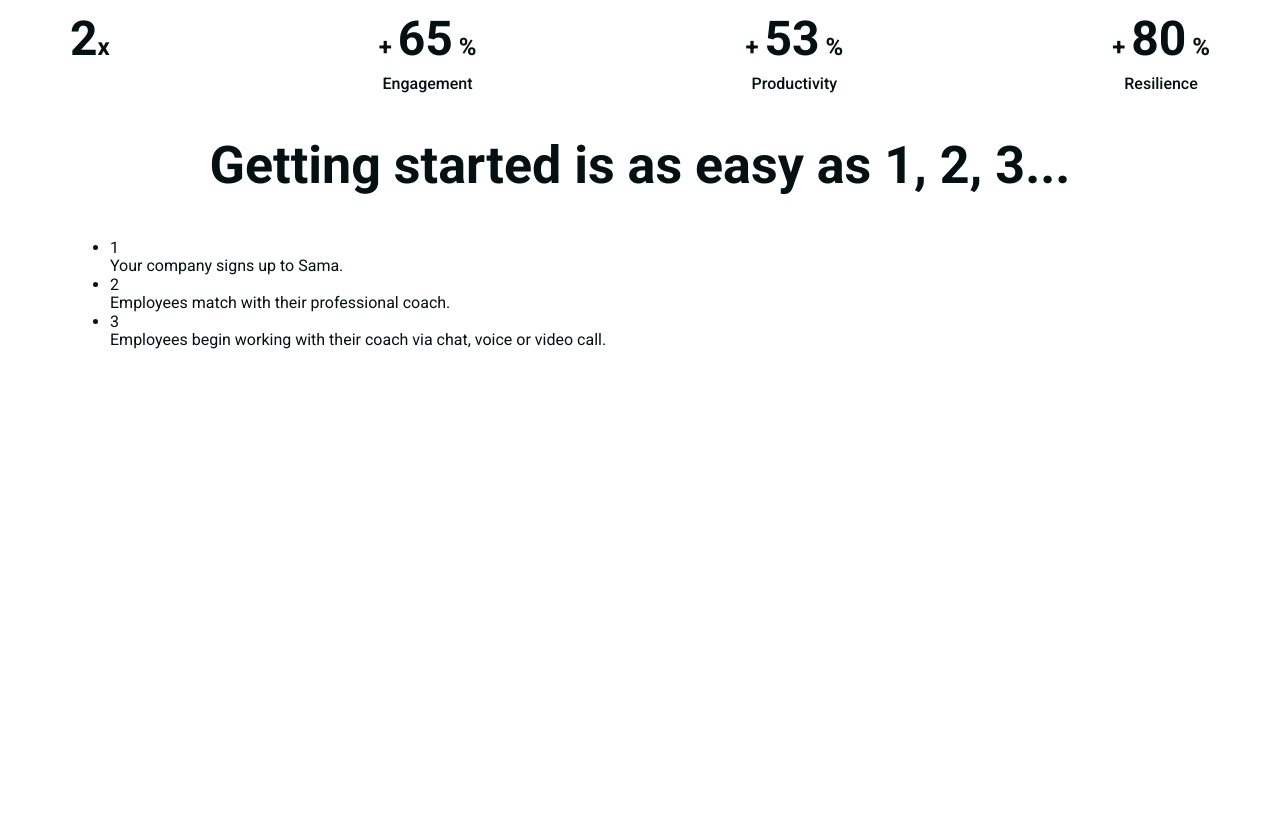
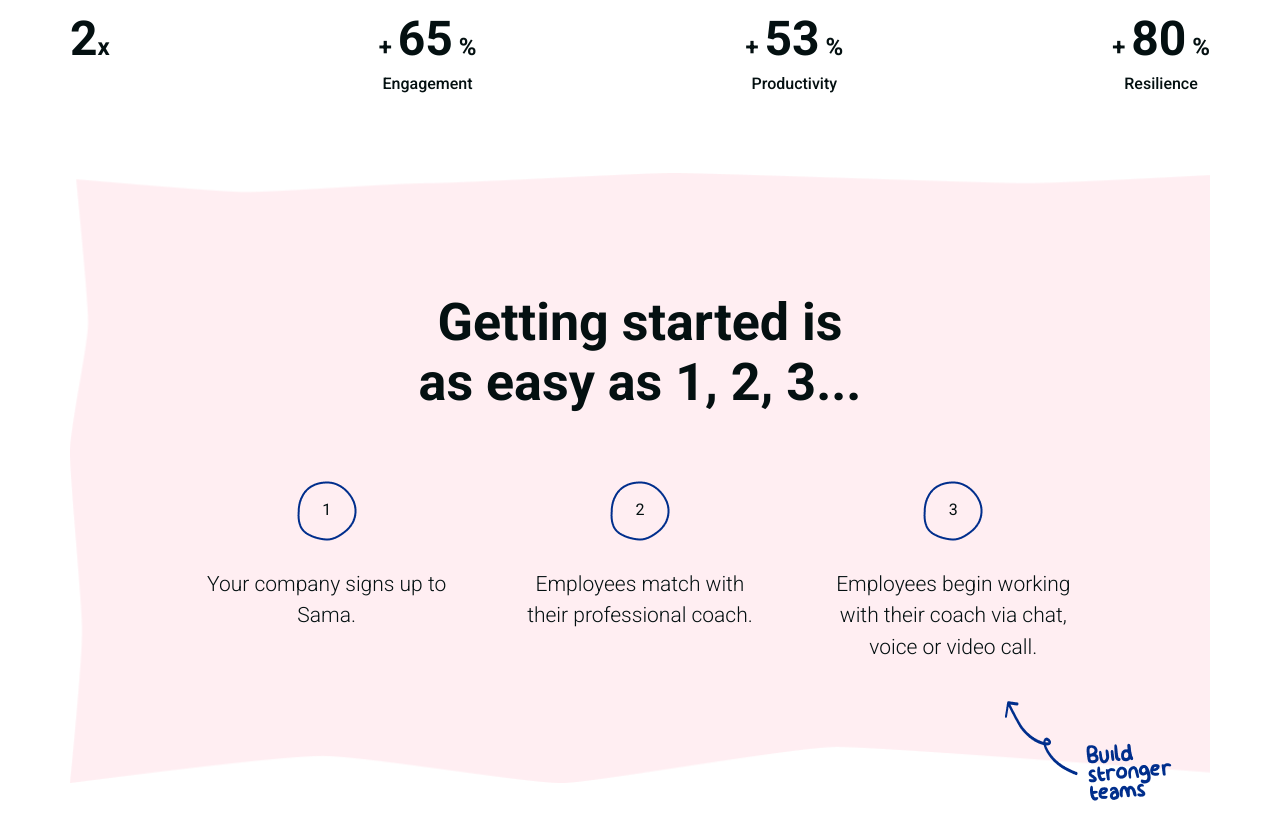
Before and after one commit to farideliyev/Landing-page-2, a website: page index.html in a window 1280 px wide. Shown: the part 994-1833 px from the top of the page. Before the commit the page ends 1439 px from the top, so only its background shows below. Drawn offline with Linux system fonts and the light colour scheme.

Commit message:
section get-started #2

```diff
--- a/css/styles.scss
+++ b/css/styles.scss
@@ -110,7 +110,6 @@
   flex-grow: 1;
   line-height: 2;
   box-shadow: 0 $base*6 $base*8 rgba(#000, 0.07);
-
 }
 
 /* === /COMMON=== */
@@ -259,6 +258,7 @@
 .elements {
   display: flex;
   justify-content: space-between;
+  margin-bottom: $base*20;
 
   &__item {
     &-title {
@@ -277,4 +277,59 @@
   }
 }
 
+.promo {
+  background: url("../img/promo-bg.png") no-repeat;
+  background-size: cover;
+  padding: $padding-vertical-md $base*25;
+  position: relative;
+
+  &::after {
+    position: absolute;
+    display: block;
+    width: 179px;
+    height: 104px;
+    content: "";
+    background: url("../img/promo-decorative-arrow.png") no-repeat;
+    right: 35px;
+    bottom: -20px;
+  }
+
+  &__title {
+    margin: 0 auto $base*17;
+    width: 50%;
+  }
+
+  &__list {
+    list-style: none;
+    margin: 0;
+    padding: 0;
+    display: flex;
+    justify-content: space-around;
+    text-align: center;
+
+    &-link {
+      flex-basis: 33%;
+
+      .num {
+        height: 60px;
+        background: url("../img/oval.png") no-repeat center;
+        margin-bottom: $base*7;
+
+        span {
+          display: inline-flex;
+          padding-top: 20px;
+        }
+      }
+
+      .text {
+        width: 80%;
+        margin: 0 auto;
+        font-size: $fs-md;
+        font-weight: 300;
+        line-height: 1.5;
+      }
+    }
+  }
+}
+
 /* === /GET-STARTED=== */
--- a/index.html
+++ b/index.html
@@ -108,15 +108,15 @@
                 <h2 class="promo__title ta-c">Getting started is as easy as 1, 2, 3...</h2>
                 <ul class="promo__list">
                     <li class="promo__list-link">
-                        <div class="num">1</div>
+                        <div class="num"><span>1</span></div>
                         <div class="text">Your company signs up to Sama.</div>
                     </li>
                     <li class="promo__list-link">
-                        <div class="num">2</div>
+                        <div class="num"><span>2</span></div>
                         <div class="text">Employees match with their professional coach.</div>
                     </li>
                     <li class="promo__list-link">
-                        <div class="num">3</div>
+                        <div class="num"><span>3</span></div>
                         <div class="text">Employees begin working with their coach via chat, voice or video call.</div>
                     </li>
                 </ul>
```
Also changed, not shown: css/styles.css, img/oval.png (added), img/promo-bg.png (added), img/promo-decorative-arrow.png (added).
